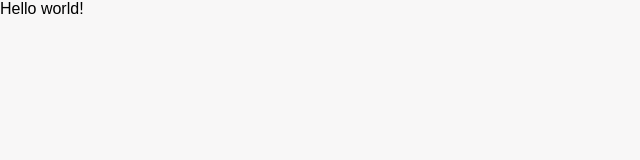
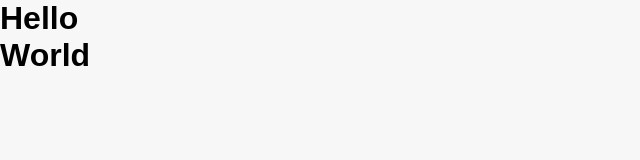
Before and after one commit to hmstk/another-blog, a Gatsby site: page / in a window 1280 px wide. Shown: the whole page, without its empty margins (0-640 px from the left). Built offline with nearby package versions, Linux system fonts and the light colour scheme; Gatsby itself is replaced by a stand-in of ours; a web font is replaced by a local one.

Commit message:
added style component for templates

```diff
--- /dev/null
+++ b/src/components/Container.js
@@ -0,0 +1,8 @@
+import React from 'react'
+import { ContainerWrapper } from "../elements"
+
+export const Container =({children})=>{
+    return(<ContainerWrapper>
+       {children}
+    </ContainerWrapper>)
+}
--- /dev/null
+++ b/src/components/index.js
@@ -0,0 +1 @@
+export * from './Container'
--- /dev/null
+++ b/src/elements/ContainerElements.js
@@ -0,0 +1,19 @@
+import styled from "styled-components"
+
+export const ContainerWrapper = styled.div`
+    height:100%;
+    display: grid;
+    grid-template-columns: 1fr repeat(12, minmax(auto,4.2rem)) 1fr;
+    grid-template-rows: 7.8rem 20rem 5rem auto;
+    gap: 0 2rem;
+
+    @media ${props=>props.theme.breakpoints.tablet}{
+        grid-template-columns: 2rem repeat(6, 1fr) 2rem;
+        grid-gap: 0 1rem;
+    }
+
+    @media ${props=>props.theme.breakpoints.mobile}{
+        grid-template-columns: 1rem repeat(6, 1fr) 1rem;
+        grid-gap: 0 1rem;
+    }
+`
--- /dev/null
+++ b/src/elements/index.js
@@ -0,0 +1 @@
+export * from "./ContainerElements"
--- a/src/pages/index.js
+++ b/src/pages/index.js
@@ -1,5 +1,12 @@
 import React from "react"
+import {Container} from '../components'
 
-export default function Home() {
-  return <div>Hello world!</div>
+const Home = () => {
+  return (
+    <Container>
+      <h1>Hello World</h1>
+    </Container>
+  )
 }
+
+export default Home;
```
